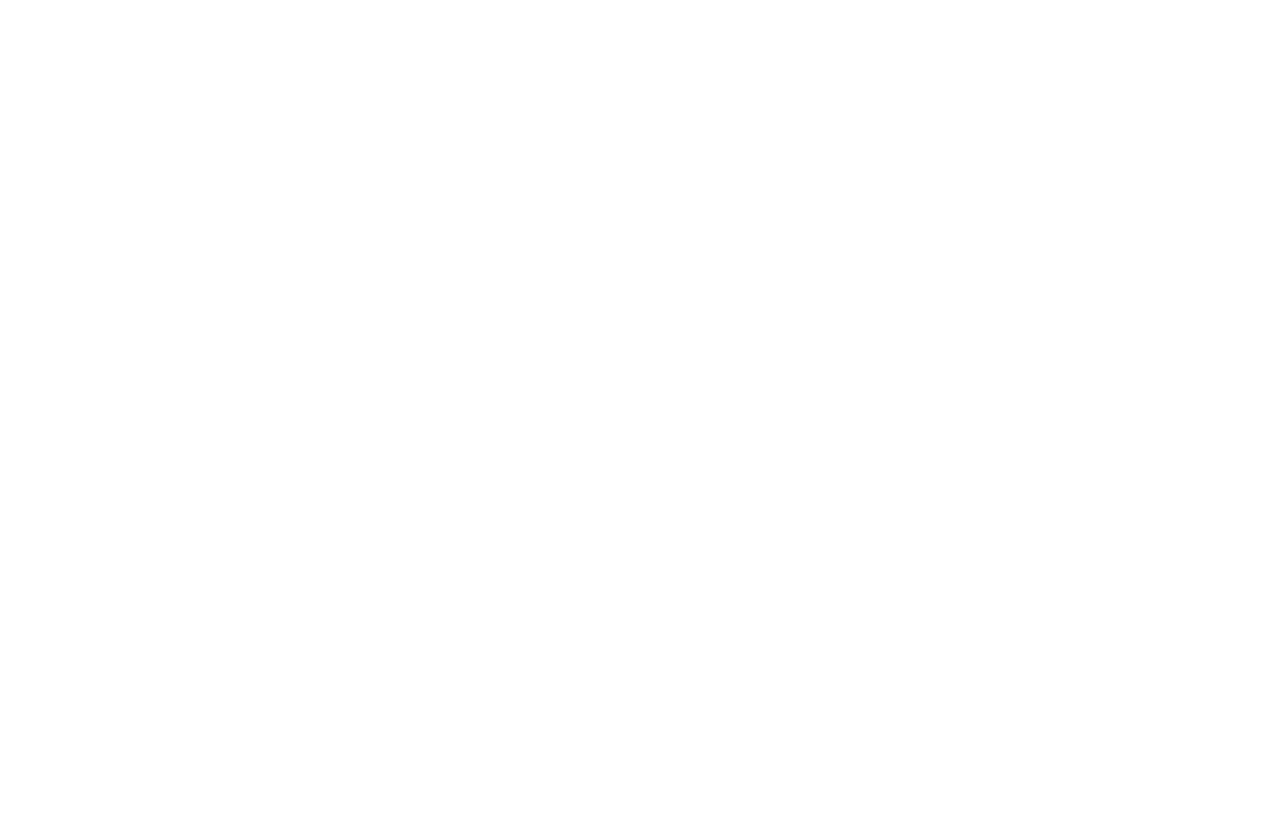
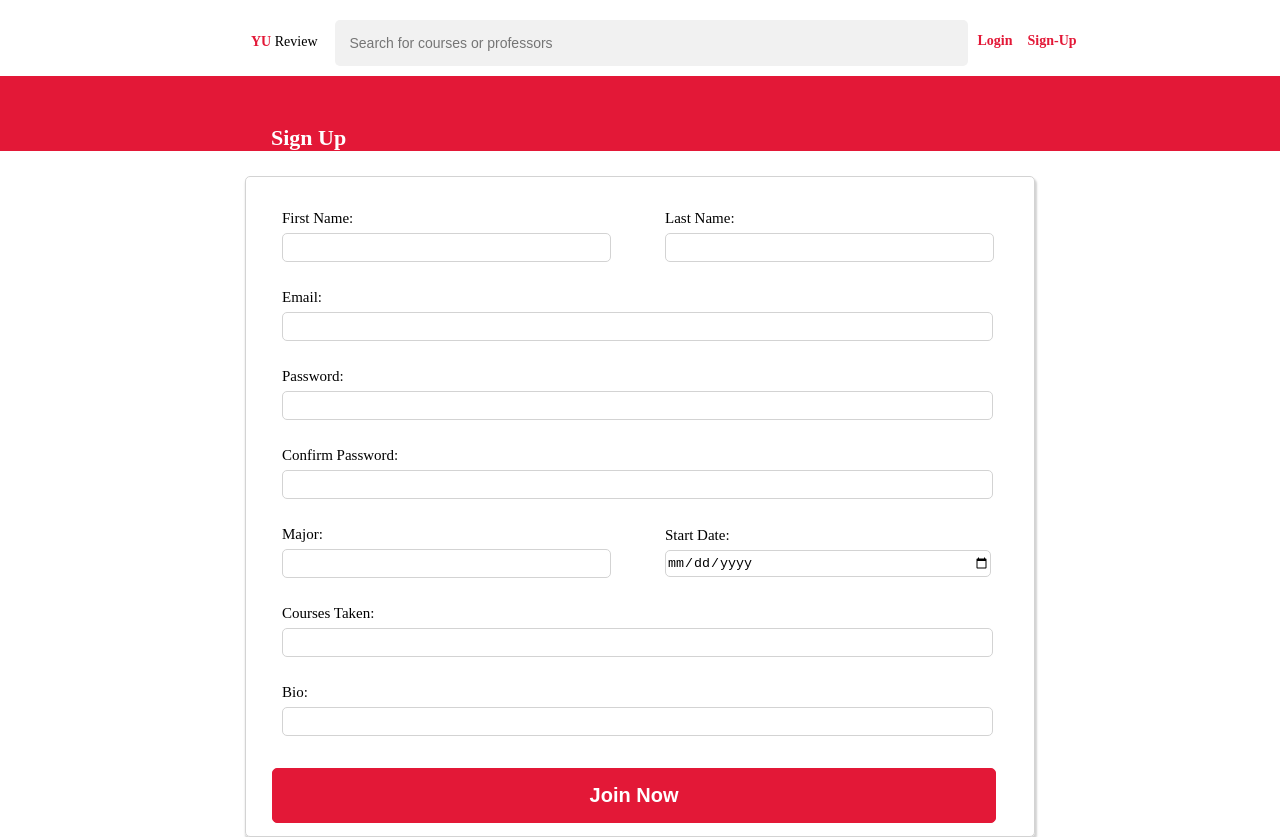
Before and after one commit to Ammadq87/YU-Review, a React (Vite) app in the folder client/: page /SignUp in a window 1280 px wide. Before the commit this address had no page. Before the commit the page ends 800 px from the top, so only its background shows below. Built offline with nearby package versions, Linux system fonts and the light colour scheme.

Commit message:
Added signup page

```diff
--- a/client/src/App.jsx
+++ b/client/src/App.jsx
@@ -4,6 +4,7 @@
 import './App.css'
 import Main from './components/Main.jsx'
 import {BrowserRouter as Router, Routes, Route, Link} from 'react-router-dom';
+import SignUp from './components/Pages/SignUp'
 
 function App() {
   const [count, setCount] = useState(0)
@@ -12,7 +13,8 @@
     <div>
       <Router>
         <Routes>
-          <Route path='/' element={<Main />}/>
+          <Route path='/' element={<Main title={'Courses and Professors at YorkU'}/>}/>
+          <Route path='/SignUp' element={<SignUp title={'Sign Up'}/>}/>
         </Routes>
       </Router>
 
--- a/client/src/components/Banner.jsx
+++ b/client/src/components/Banner.jsx
@@ -7,10 +7,10 @@
 - Replace text in Banner, show main stats here
 */
 
-export default function Banner () {
+export default function Banner (props) {
     return (
         <div className="Banner">
-            <p>Courses and Professors at YorkU</p>
+            <p>{props.title}</p>
         </div>
     )
 }
--- a/client/src/components/Main.jsx
+++ b/client/src/components/Main.jsx
@@ -1,14 +1,14 @@
 import Navbar from './Navbar.jsx';
 import Banner from './Banner.jsx';
 import Review from './Review.jsx';
+import SignUp from './Pages/SignUp.jsx';
 
-export default function Main () {
+export default function Main (props) {
 
     return (
         <div>
             <Navbar/>
-            <Banner/>
-            <Review/>
+            <Banner title={props.title}/>
         </div>
     )
 }
--- a/client/src/components/Navbar.jsx
+++ b/client/src/components/Navbar.jsx
@@ -38,7 +38,7 @@
                     &&
                     <div className='links'>
                         <Link style={linkStyle} to='/'>Login</Link>
-                        <Link style={linkStyle} to='/Menu'>Sign-Up </Link>
+                        <Link style={linkStyle} to='/SignUp'>Sign-Up </Link>
                     </div>
                 }
 
--- /dev/null
+++ b/client/src/components/Pages/SignUp.jsx
@@ -0,0 +1,84 @@
+import Banner from '../Banner';
+import Navbar from '../Navbar.jsx';
+import '../../styles/Pages/SignUp.css'
+
+export default function SignUp(props) {
+    return (
+        <div className="SignUpPage">
+            <Navbar/>
+            <Banner title={props.title}/>
+
+            <div className="signUpForm">
+                <form action="">
+                    <table>
+
+                        <tr>
+                            <td colSpan={1}>
+                                {GenerateTableRow('First Name', 'text')}
+                            </td>
+                            <td colSpan={1}>
+                                {GenerateTableRow('Last Name', 'text')}
+                            </td>
+                        </tr>
+
+                        <tr>
+                            <td colSpan={2} className='single'>
+                                {GenerateTableRow('Email', 'email')}
+                            </td>
+                        </tr>
+
+                        <tr>
+                            <td colSpan={2} className='single'>
+                                {GenerateTableRow('Password', 'password')}
+                            </td>
+                        </tr>
+
+                        <tr>
+                            <td colSpan={2} className='single'>
+                                {GenerateTableRow('Confirm Password', 'password')}
+                            </td>
+                        </tr>
+
+                        <tr>
+                            <td colSpan={1}>
+                                {GenerateTableRow('Major', 'text')}
+                            </td>
+                            <td colSpan={1}>
+                                {GenerateTableRow('Start Date', 'date')}
+                            </td>
+                        </tr>
+
+                        <tr>
+                            <td colSpan={2} className='single'>
+                                {GenerateTableRow('Courses Taken', 'text')}
+                            </td>
+                        </tr>
+
+                        <tr>
+                            <td colSpan={2} className='single'>
+                                {GenerateTableRow('Bio', 'text')}
+                            </td>
+                        </tr>
+
+                        <tr>
+                            <td colSpan={2} className='buttons'>
+                                <button>Join Now</button>
+                            </td>
+                        </tr>
+
+                    </table>
+                </form>
+            </div>
+
+        </div>
+    )
+}
+
+const GenerateTableRow = (label, inputType) => {
+    return (
+        <div className='fieldInput'>
+            <label htmlFor="">{label}:</label>
+            <input type={inputType} />
+        </div>
+    )
+}
--- a/client/src/styles/Banner.css
+++ b/client/src/styles/Banner.css
@@ -15,7 +15,7 @@
     font-weight: bold;
     position: absolute;
     bottom: 0;
-    left: 50%;
-    transform: translateX(-50%);
+    left: 40%;
+    transform: translateX(-40%);
     vertical-align: bottom;
   }
--- /dev/null
+++ b/client/src/styles/Pages/SignUp.css
@@ -0,0 +1,69 @@
+.SignUpPage {
+
+}
+
+.signUpForm {
+     width: 60%;
+     margin: auto;
+     margin-top: 25px;
+     padding: 10px;
+     border-radius: 5px;
+     box-shadow: 1px 3px 2px 1px lightgray;
+     border: 1px solid lightgray;
+}
+
+.signUpForm > form > table > tr > td {
+    width: 1000px;
+
+}
+
+.signUpForm > form > table > tr > td > .fieldInput {
+    margin-top: 20px;
+    margin-left: 20px;
+}
+
+.signUpForm > form > table > tr > .single {
+    width: 100%;
+}
+
+.signUpForm > form > table > tr > .single > .fieldInput > input {
+    width: 95%;
+}
+
+.signUpForm > form > table > tr > td > .fieldInput > label {
+    display: block;
+    margin: 3px;
+    font-weight: 400;
+    font-size: 15px;
+}
+
+.signUpForm > form > table > tr > td > .fieldInput > input {
+    width: 90%;
+    height: 25px;
+    border: 1px solid lightgray;
+    margin: 3px;
+    outline: none;
+    border-radius: 5px;
+}
+
+.signUpForm > form > table > tr > .buttons {
+    text-align: center;
+}
+
+.signUpForm > form > table > tr > .buttons > button {
+    width: 95%;
+    margin-top: 25px;
+    height: 55px;
+    border-radius: 5px;
+    border:  1px solid rgb(227,24,55);
+    background-color: rgb(227,24,55);
+    color: white;
+    font-weight: bold;
+    font-size: 20px;
+    margin-right: 12px;
+    cursor: pointer;
+}
+
+.signUpForm > form > table > tr > .buttons > button:active {
+    transform: scale(0.98);
+}
```
